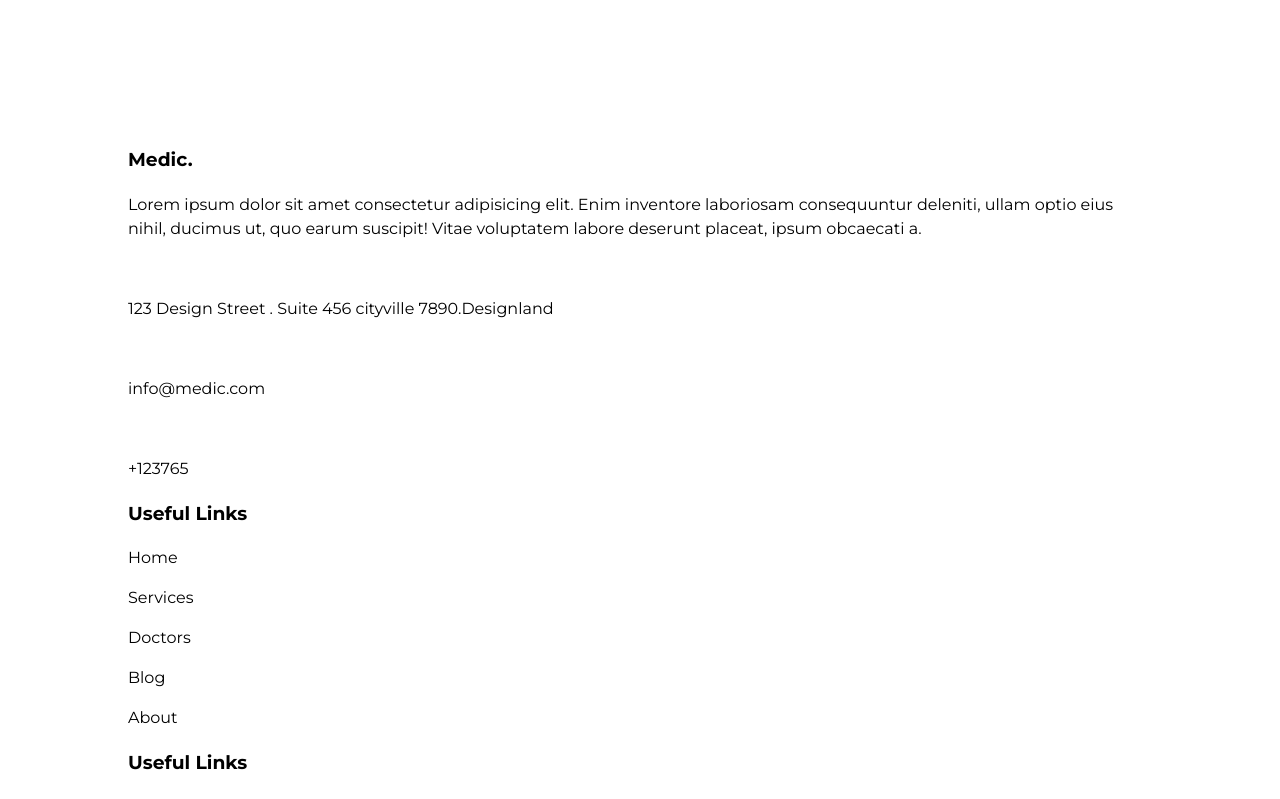
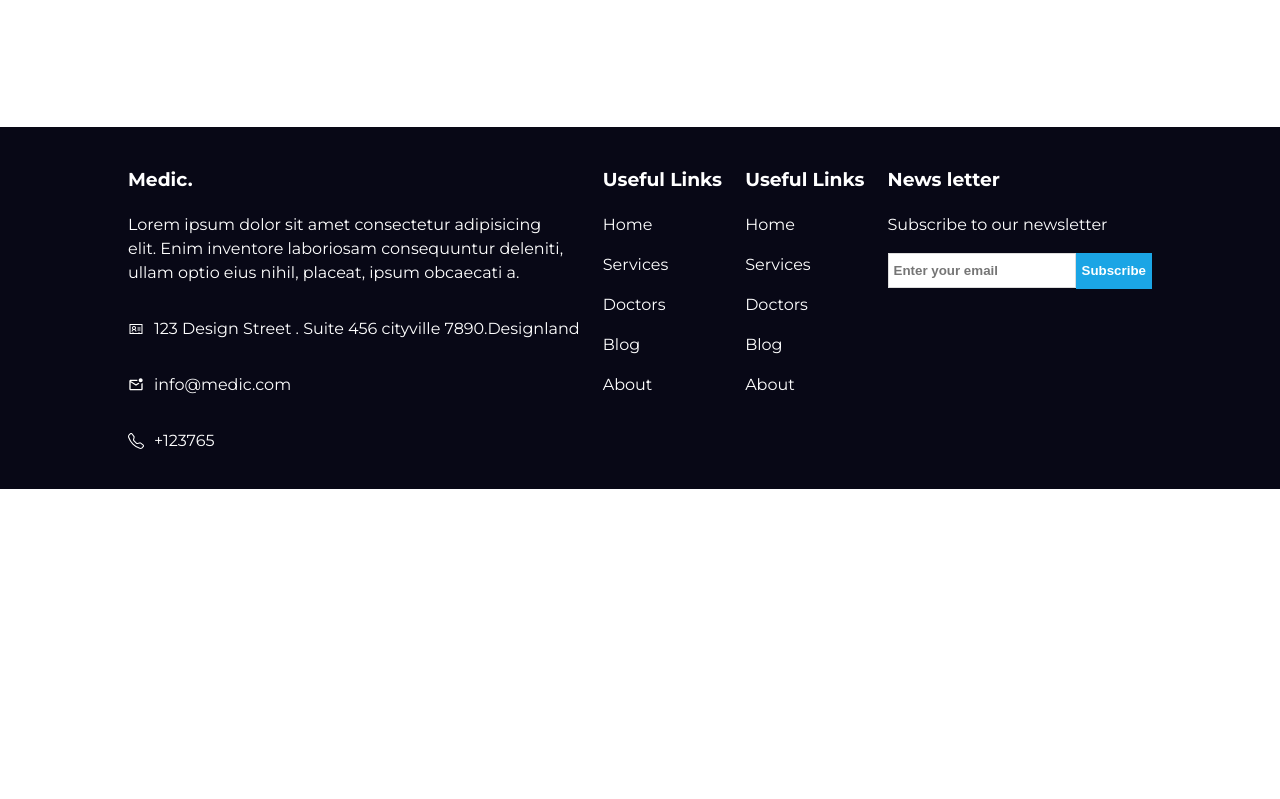
Before and after one commit to JbMichael890/Doctor-App, a React (Vite) app: page / in a window 1280 px wide. Shown: the part 3520-4319 px from the top of the page. After the commit the page ends 4009 px from the top, so only its background shows below. Built offline with nearby package versions, Linux system fonts and the light colour scheme.

Commit message:
first commit

```diff
--- a/src/components/HomePageFive.jsx
+++ b/src/components/HomePageFive.jsx
@@ -82,6 +82,12 @@ const Holder = styled.div`
   text-align: center;
   flex-wrap: wrap;
   margin-top: 20px;
+  p{
+    font-weight: 500;
+  }
+  h3{
+    margin: 0px;
+  }
 
   img {
     height: 50px;
@@ -110,10 +116,22 @@ const Card = styled.div`
   span{
     color: #1ba5e5;
   }
+  @media (max-width: 500px) {
+    main {
+    display: flex;
+    align-items: center;
+    justify-content: center;
+    flex-direction: column;
+  }
+  }
+  /* div{
+    display: flex;
+    flex-direction: column;
+  } */
 
   @media (max-width: 768px) {
     text-align: center;
     margin: 10px;
-    width: 50%;
+    width: 100%;
   }
 `;
--- a/src/static/Footer.jsx
+++ b/src/static/Footer.jsx
@@ -1,4 +1,8 @@
-import styled from "styled-components"
+import styled from "styled-components";
+import { BsTelephone } from "react-icons/bs";
+import { MdOutlineMarkEmailUnread } from "react-icons/md";
+import { LiaAddressCard } from "react-icons/lia";
+
 
 const Footer = () => {
   return (
@@ -6,15 +10,21 @@ const Footer = () => {
       <Wrapper>
         <TextHoldOne>
           <h3>Medic.</h3>
-<p>Lorem ipsum dolor sit amet consectetur adipisicing elit. Enim inventore laboriosam consequuntur deleniti, ullam optio eius nihil, ducimus ut, quo earum suscipit! Vitae voluptatem labore deserunt placeat, ipsum obcaecati a.</p>
+          <p>
+            Lorem ipsum dolor sit amet consectetur adipisicing <br />
+            elit. Enim inventore laboriosam consequuntur deleniti,
+            <br /> ullam optio eius nihil, placeat, ipsum obcaecati a.
+          </p>
           <HoldOne>
-  <img src="" alt="" />
+          <LiaAddressCard/>
             <p>123 Design Street . Suite 456 cityville 7890.Designland</p>
           </HoldOne>
- <HoldTwo><img src="" alt="" />
- <p>info@medic.com</p></HoldTwo>
+          <HoldTwo>
+            <MdOutlineMarkEmailUnread/>
+            <p>info@medic.com</p>
+          </HoldTwo>
           <HoldThree>
-  <img src="" alt="" />
+            <BsTelephone/>
             <p>+123765</p>
           </HoldThree>
         </TextHoldOne>
@@ -25,7 +35,6 @@ const Footer = () => {
           <p>Doctors</p>
           <p>Blog</p>
           <p>About</p>
-
         </TextHoldTwo>
         <TextHoldThree>
           <h3>Useful Links</h3>
@@ -39,30 +48,103 @@ const Footer = () => {
         <TextHoldFour>
           <h3>News letter</h3>
           <p>Subscribe to our newsletter</p>
-    <input type="text"
-    placeholder="Enter your email" />
+          <input type="text" placeholder="Enter your email" />
           <button>Subscribe</button>
         </TextHoldFour>
-  </Wrapper></Container>
-  )
-}
+      </Wrapper>
+    </Container>
+  );
+};
 
-export default Footer
+export default Footer;
 const Container = styled.div`
   display: flex;
   justify-content: center;
   align-items: center;
-
-`
+  width: 100%;
+  background-color: #080816;
+`;
 const Wrapper = styled.div`
   width: 80%;
+  display: flex;
+  justify-content: space-between;
+  margin: 50px 0px;
+  -ms-flex-align: center;
+
+  color: white;
+  margin: 20px 0px;
+  flex-wrap: wrap;
+  @media (max-width: 1110px) {
+    display: flex;
+    align-items: center;
+    text-align: center;
+    flex-direction: column;
+  }
+`;
+const TextHoldOne = styled.div`
+  flex-direction: column;
+  @media (max-width:765px) {
+      text-align: center;
+    }
+`;
+const TextHoldTwo = styled.div`
+
+`;
+const TextHoldThree = styled.div``;
+const HoldOne = styled.div`
+display:flex;
+align-items: center;
+p{
+  margin-left: 10px;
+}
 
 
-`
-const TextHoldOne = styled.div``
-const TextHoldTwo = styled.div``
-const TextHoldThree = styled.div``
-const HoldOne = styled.div``
-const HoldTwo = styled.div``
-const HoldThree = styled.div``
-const TextHoldFour = styled.div``
+`;
+const HoldTwo = styled.div`
+display:flex;
+align-items: center;
+p{
+  margin-left: 10px;
+}`;
+const HoldThree = styled.div`
+display:flex;
+align-items: center;
+
+p{
+  margin-left: 10px;
+}`;
+const TextHoldFour = styled.div`
+
+  input {
+    height: 31px;
+    border: 1px solid #ddd;
+    outline: none;
+    font-weight: 800;
+    padding-left: 5px;
+    @media (max-width:765px) {
+      border-radius: 5px;
+    }
+
+  }
+  button {
+    height: 36px;
+    background-color: lightblue;
+    border: none;
+    outline: none;
+    font-weight: 800;
+    color: white;
+
+    background-color:#1ba5e5;
+
+
+    @media (max-width: 768px) {
+      margin-top: 5px;
+    }
+  }
+  @media (max-width: 768px) {
+    display: flex;
+    align-items: center;
+    text-align: center;
+    flex-direction: column;
+  }
+`;
```
Lines whose indentation alone changed are shown as unchanged.
